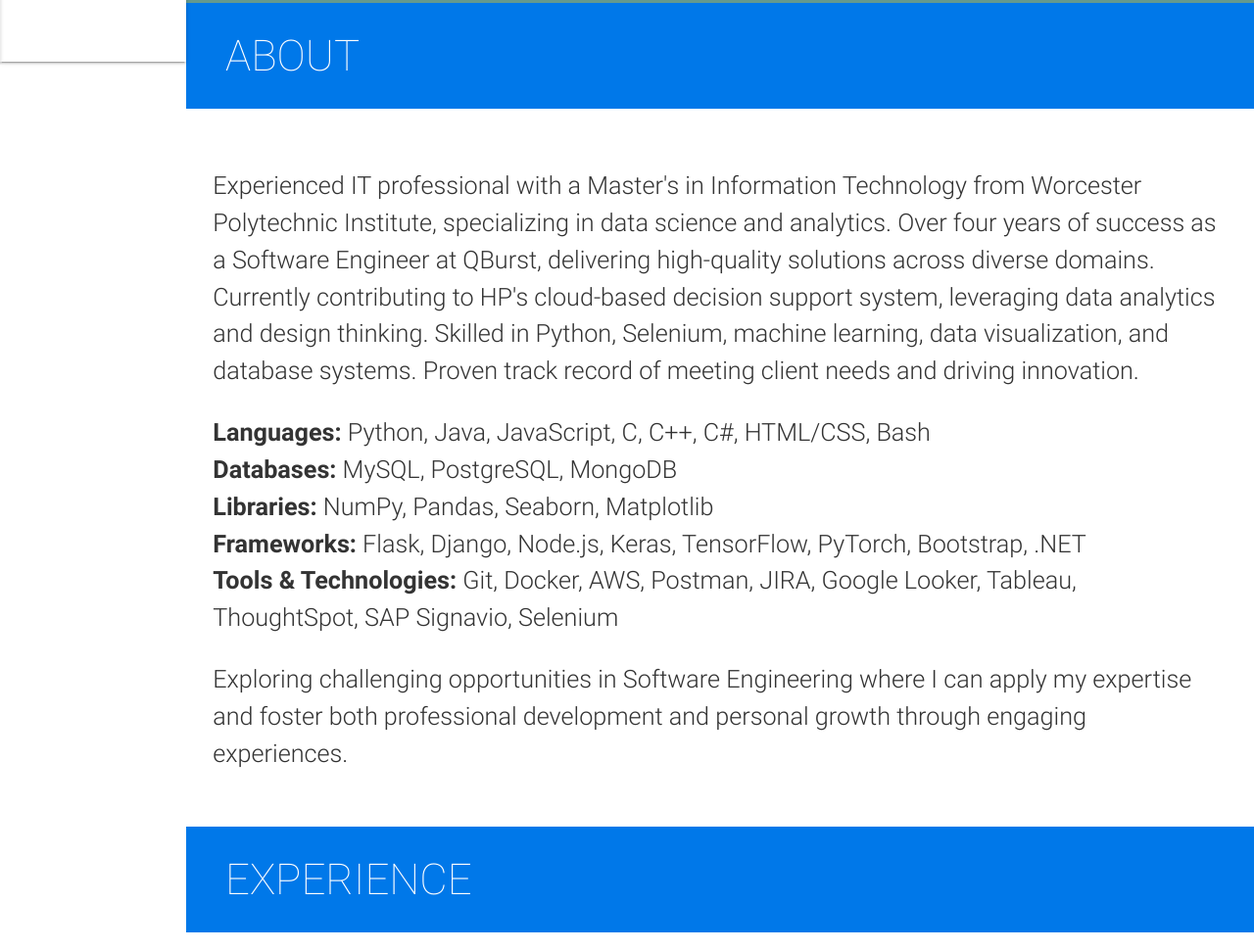
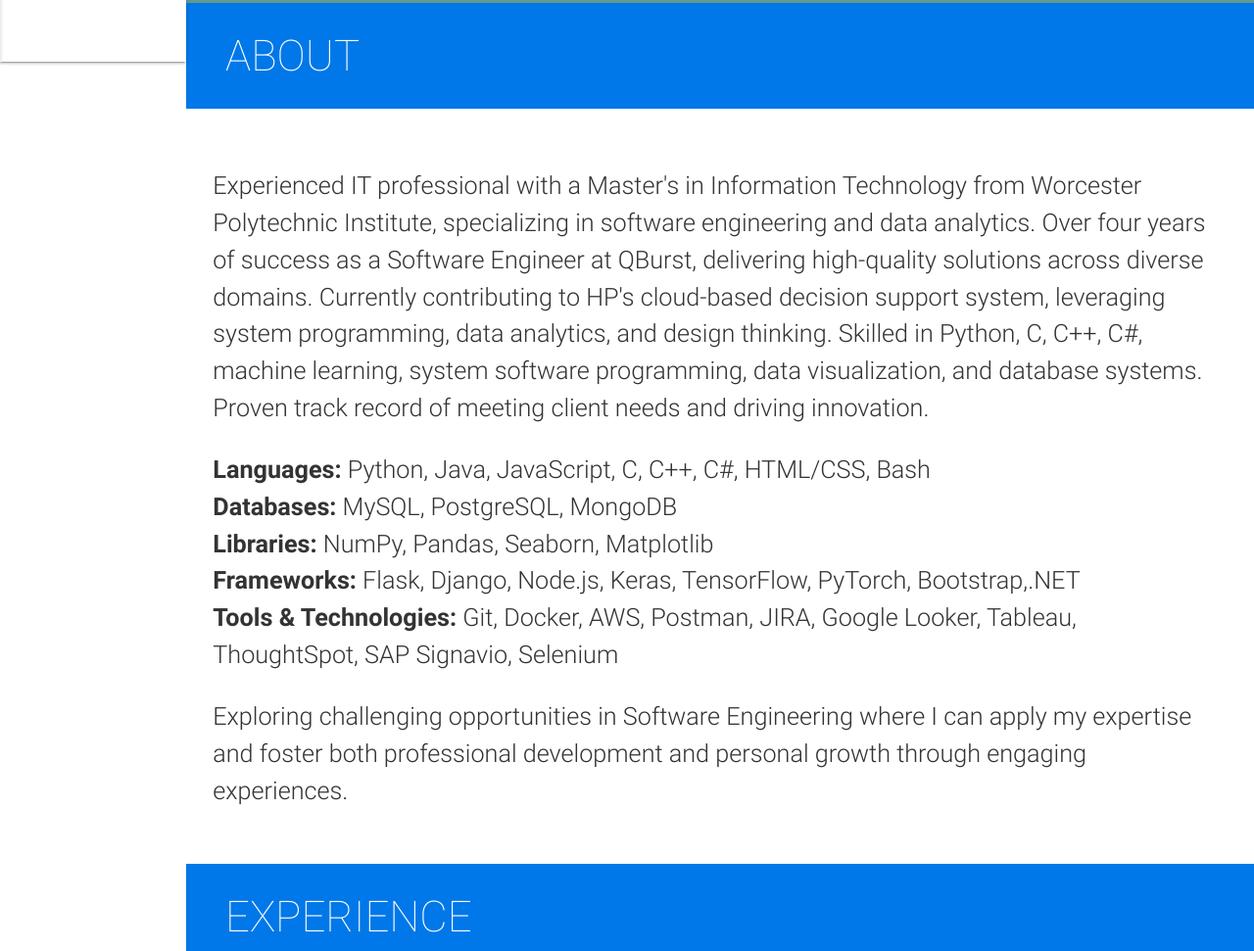
Before and after one commit to j0xz/j0xz.github.io, a plain HTML site: page index.html in a window 1280 px wide. Shown: the part 797-1768 px from the top of the page at 98% size. Drawn offline with nearby package versions, Linux system fonts and the light colour scheme.

Commit message:
Update index.html

```diff
--- a/index.html
+++ b/index.html
@@ -261,17 +261,17 @@
           </h2>
         </blockquote> -->
         <p>
-          Experienced IT professional with a Master's in Information Technology from Worcester Polytechnic Institute, specializing in data science and analytics.
+          Experienced IT professional with a Master's in Information Technology from Worcester Polytechnic Institute, specializing in software engineering and data analytics.
           Over four years of success as a Software Engineer at QBurst, delivering high-quality solutions across diverse domains.
-          Currently contributing to HP's cloud-based decision support system, leveraging data analytics and design thinking.
-          Skilled in Python, Selenium, machine learning, data visualization, and database systems. Proven track record of meeting client needs and driving innovation.
+          Currently contributing to HP's cloud-based decision support system, leveraging system programming, data analytics, and design thinking.
+          Skilled in Python, C, C++, C#, machine learning, system software programming, data visualization, and database systems. Proven track record of meeting client needs and driving innovation.
         </p>
         <p>
           <ul>
             <li><b>Languages:</b> Python, Java, JavaScript, C, C++, C#, HTML/CSS, Bash</li>
             <li><b>Databases:</b> MySQL, PostgreSQL, MongoDB</li>
             <li><b>Libraries:</b> NumPy, Pandas, Seaborn, Matplotlib</li>
-            <li><b>Frameworks:</b> Flask, Django, Node.js, Keras, TensorFlow, PyTorch, Bootstrap, .NET</li>
+            <li><b>Frameworks:</b> Flask, Django, Node.js, Keras, TensorFlow, PyTorch, Bootstrap,.NET</li>
             <li><b>Tools & Technologies:</b> Git, Docker, AWS, Postman, JIRA, Google Looker, Tableau, ThoughtSpot, SAP Signavio, Selenium</li>
           </ul>
 
@@ -279,7 +279,7 @@
 
         <!-- <p>
 
-          Detail-oriented Software Developer with professional experience in Backend Development, Machine Learning, Computer Vision. I am adept in Python, Django, Flask, SQL, Machine Learning, Computer Vision.
+          Detail-oriented Software Developer with professional experience in Backend Development, Machine Learning, and Computer Vision. I am adept in Python, Django, Flask, SQL, Machine Learning, Computer Vision.
         </p> -->
         <p>
           Exploring challenging opportunities in Software Engineering where I can apply my expertise and foster both professional development and personal growth through engaging experiences.
```
